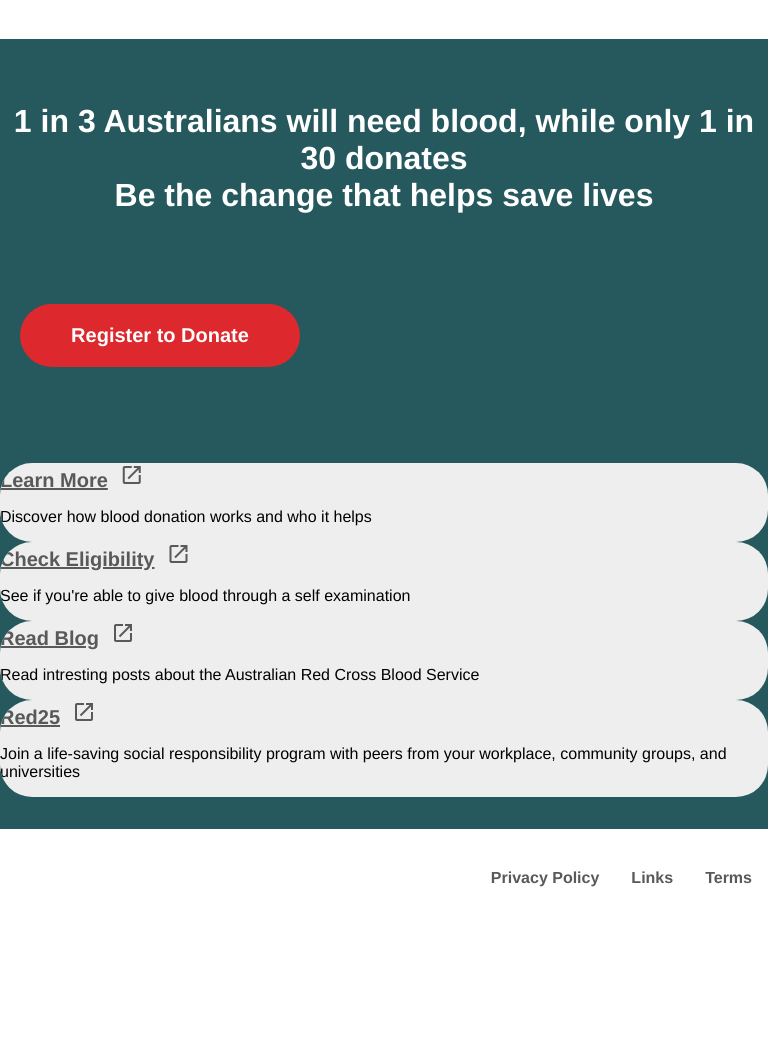
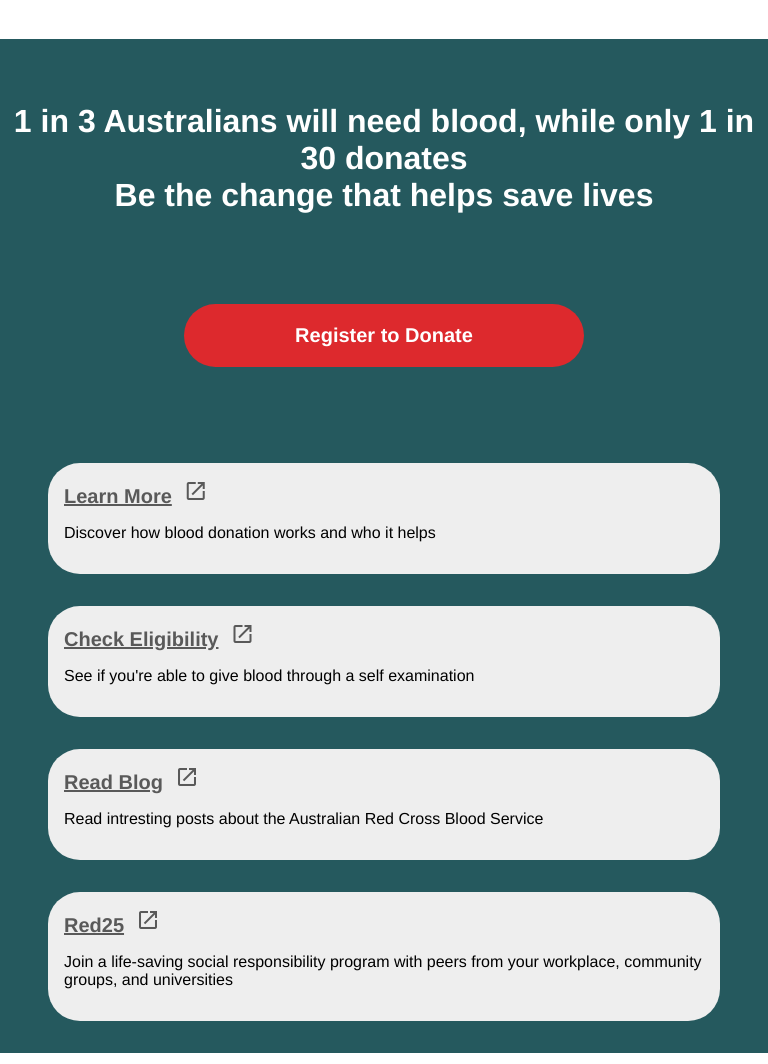
Before and after one commit to 9ps/deco1016-website, a plain HTML site: page index.html in a window 768 px wide. Shown: the part 236-1300 px from the top of the page. Before the commit the page ends 1139 px from the top, so only its background shows below. Drawn offline with Linux system fonts and the light colour scheme.

Commit message:
push chasnge

```diff
--- a/index.html
+++ b/index.html
@@ -65,15 +65,18 @@
                     <a href="#content" class="link bigger">Learn More<i class="material-icons">open_in_new</i></a>
                     <p>Discover how blood donation works and who it helps</p>
                 </div>
+                <span class="spacer"></span>
                 <div class="card">
                     <a href="#content" class="link bigger">Check Eligibility<i
                             class="material-icons">open_in_new</i></a>
                     <p>See if you're able to give blood through a self examination</p>
                 </div>
+                <span class="spacer"></span>
                 <div class="card">
                     <a href="#content" class="link bigger">Read Blog<i class="material-icons">open_in_new</i></a>
                     <p>Read intresting posts about the Australian Red Cross Blood Service</p>
                 </div>
+                <span class="spacer"></span>
                 <div class="card">
                     <a href="#content" class="link bigger">Red25<i class="material-icons">open_in_new</i></a>
                     <p>Join a life-saving social responsibility program with peers from your workplace, community
--- a/styles.css
+++ b/styles.css
@@ -11,6 +11,8 @@ body {
 * {
     transition-duration: 0.5s;
 }
+
+/* NAV COMPONENTS */
 
 .form-group input {
     padding: 1em;
@@ -247,11 +249,19 @@ body {
     cursor: pointer;
 }
 
+/* .a {
+    text-align: center;
+} */
+
 .done {
     background-color: #DD292D;
     height: 1em;
     transition-duration: 0.5s;
 }
+
+/* .a2 {
+    margin-top: 1em;
+} */
 
 .form-group {
     text-align: center;
@@ -300,11 +310,16 @@ form .form-group.has-success>input, form .form-group.has-success>select {
 }
 
 #continueReal {
+    /* height: 0em; */
+    /* opacity: 0; */
+    /* transition-duration: 0.5s; */
     display: block;
     margin: 0 auto;
 }
 
 #continueSecret {
+    /* opacity: 0; */
+    /* transition-duration: 0.5s; */
     display: none;
     margin: 0 auto;
 }
@@ -384,6 +399,8 @@ form .form-group.has-success>input, form .form-group.has-success>select {
     line-height: 1.5em;
 }
 
+/* The Close Button */
+
 .close {
     color: #aaaaaa;
     float: right;
@@ -399,6 +416,12 @@ form .form-group.has-success>input, form .form-group.has-success>select {
     font-size: 1.25em;
     font-weight: bolder;
 }
+
+/*  */
+
+/*  */
+
+/*  */
 
 #filler {
     height: 6em;
@@ -468,6 +491,10 @@ form .form-group.has-success>input, form .form-group.has-success>select {
     background-color: #FFF;
 }
 
+/*  */
+
+/*  */
+
 .page1cardlink {
     display: block;
     padding-left: 2em;
@@ -506,6 +533,21 @@ form .form-group.has-success>input, form .form-group.has-success>select {
     #page1background {
         display: none;
     }
+    #largeAction {
+        width: 18em;
+        margin: auto;
+        margin-bottom: 2em;
+    }
+    .card {
+        width: calc(100% - 8em);
+        margin-top: 2em;
+        margin: auto;
+        padding: 1em;
+    }
+    .spacer {
+        display: block;
+        height: 2em;
+    }
 }
 
 @media only screen and (max-width: 600px) {
@@ -528,11 +570,16 @@ form .form-group.has-success>input, form .form-group.has-success>select {
     }
     .card {
         width: calc(100% - 8em);
+        margin-top: 2em;
         margin: auto;
         padding: 1em;
     }
     #page1background {
         display: none;
+    }
+    .spacer {
+        display: block;
+        height: 2em;
     }
 }
 
```
Also changed, not shown: index7.html (+3 -0 lines), script7.js (deleted).
